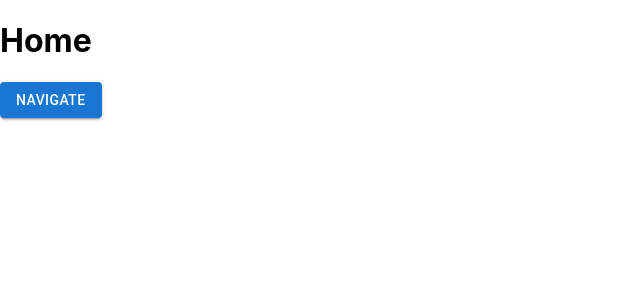
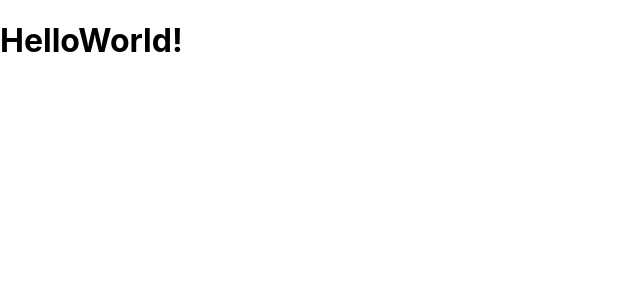
Before and after one commit to KhoshfekrMH/brainy-news, a React (Create React App) app in the folder frontend/: page / in a window 1280 px wide. Shown: the top 300 px of the page, without its empty margins (0-640 px from the left). Built offline with nearby package versions, Linux system fonts and the light colour scheme.

Commit message:
add user context and some changes in App.js

```diff
--- a/frontend/package.json
+++ b/frontend/package.json
@@ -18,7 +18,7 @@
     "web-vitals": "^2.1.0"
   },
   "scripts": {
-    "start": "react-scripts start",
+    "start": "PORT=3001 react-scripts start",
     "build": "react-scripts build",
     "test": "react-scripts test",
     "eject": "react-scripts eject"
--- a/frontend/src/App.js
+++ b/frontend/src/App.js
@@ -1,29 +1,9 @@
 import React from "react";
 import { BrowserRouter as Router, Routes, Route } from "react-router-dom";
-import Button from "@mui/material/Button";
-
 import "./App.css";
 
-function Home() {
-  return <h1>Home</h1>;
-}
-
-function About() {
-  return <h1>About</h1>;
-}
-
-function App() {
-  return (
-    <Router>
-      <Routes>
-        <Route path="/" element={<Home />} />
-        <Route path="/about" element={<About />} />
-      </Routes>
-      <Button variant="contained" color="primary">
-        Navigate
-      </Button>
-    </Router>
-  );
-}
+const App = () => {
+  return <h1>HelloWorld!</h1>;
+};
 
 export default App;
```
Also changed, not shown: frontend/src/shared/context/UserContext.js (added, +13 -0 lines), frontend/src/shared/components/Navigation/Navbar.css (added), frontend/src/shared/components/Navigation/Navbar.js (added).
